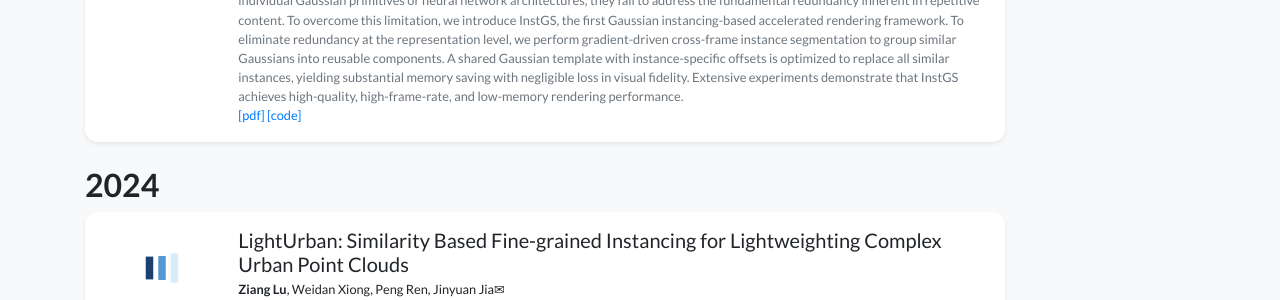
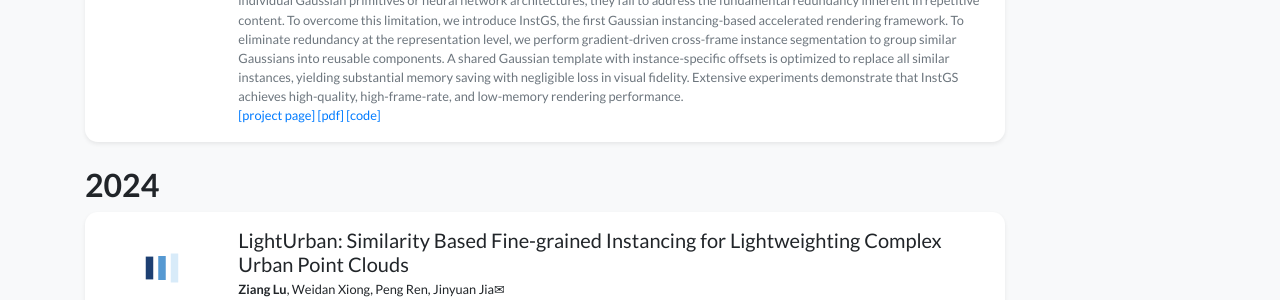
Before and after one commit to Strange-tech/Strange-tech.github.io, a Jekyll site: the page built from publications.html, in a window 1280 px wide and 961 px high. Shown: the part 299-599 px from the top of the window. Built offline with Jekyll 4.4.1, drawn with Linux system fonts in a browser that asks for light colours; nearby versions of some CDN libraries; a style sheet for code colours, icons or effects is not loaded.

Commit message:
Add project page link to InstGS and update corresponding author icon

```diff
--- a/_includes/widgets/author_list.html
+++ b/_includes/widgets/author_list.html
@@ -54,7 +54,7 @@
     {%- endif -%}
     {%- if has_corresponding -%}
         {%- if has_eq_contrib -%}, {% endif -%}
-        <sup>#</sup> <i> corresponding author</i>
+        <sup>✉</sup> <i> corresponding author</i>
     {%- endif -%}
 )</mark>
 {%- endif -%}
```
Also changed, not shown: _news/2024-welcome.md (deleted, +0 -5 lines), _publications/2026/instgs.md (+1 -0 lines).
